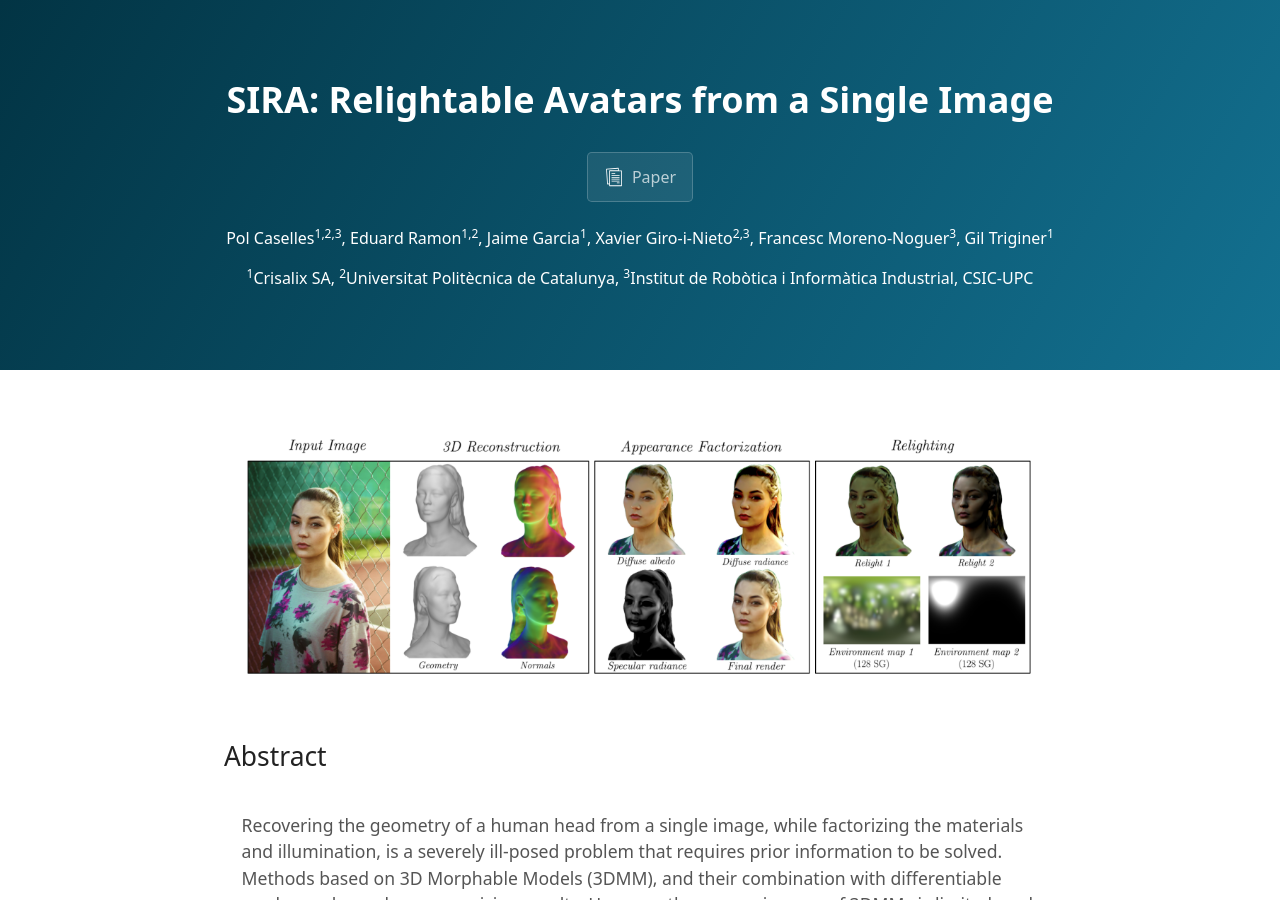
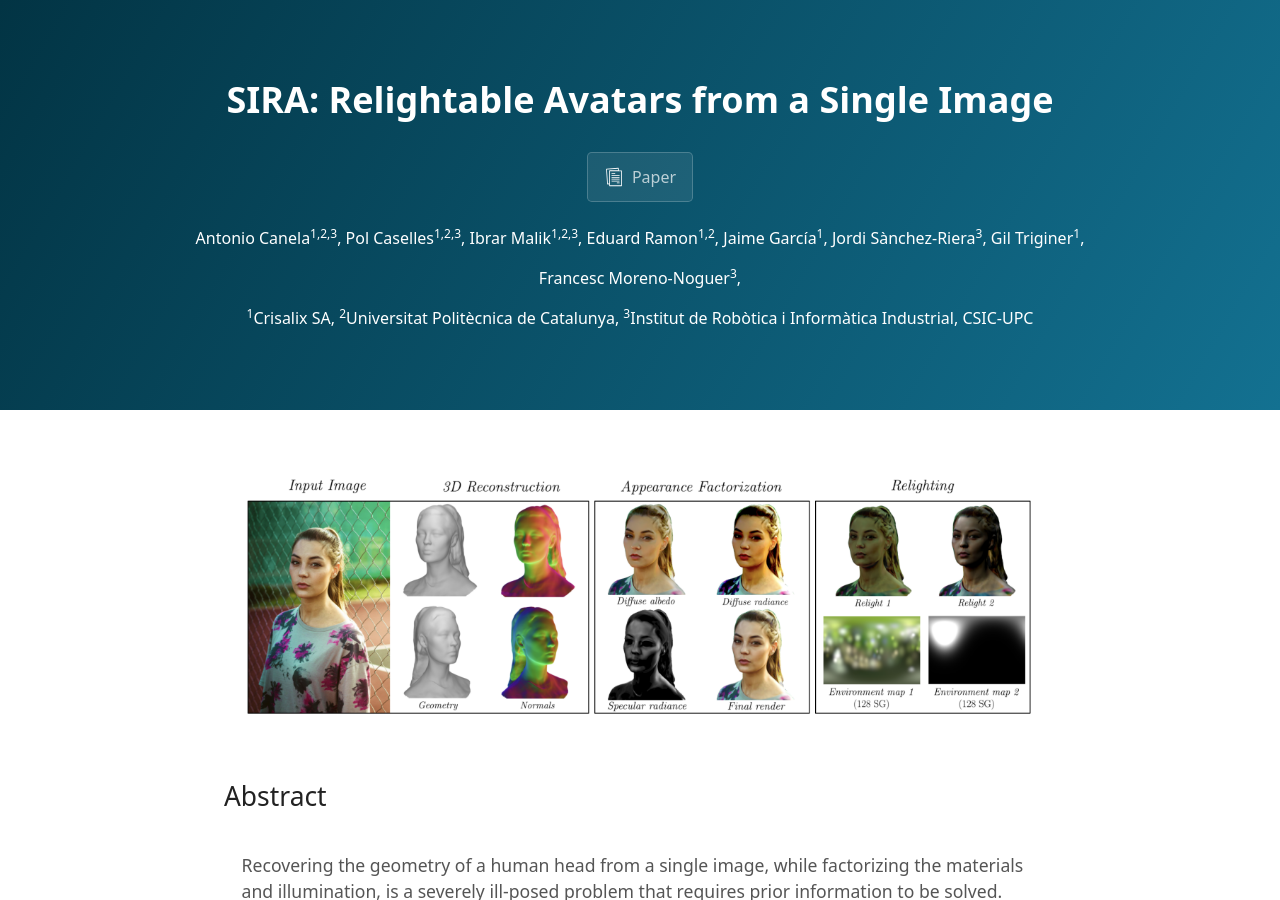
Before and after one commit to CrisalixSA/instant-avatar, a Jekyll site: the page built from index.md, in a window 1280 px wide and 900 px high. Built offline with Jekyll 4.4.1, drawn with Linux system fonts in a browser that asks for light colours.

Commit message:
Updated authors

```diff
--- a/_layouts/default.html
+++ b/_layouts/default.html
@@ -14,12 +14,14 @@
         <a href="{{ site.paper_url }}" class="btn"><img src="assets/images/icons/paper.svg" class="icon-paper"/>Paper</a>
       </div>
       <div class="authors">
+        <p class="authors__name">Antonio Canela<sup>1,2,3</sup></p>,
         <p class="authors__name">Pol Caselles<sup>1,2,3</sup></p>,
+        <p class="authors__name">Ibrar Malik<sup>1,2,3</sup></p>,
         <p class="authors__name">Eduard Ramon<sup>1,2</sup></p>,
-        <p class="authors__name">Jaime Garcia<sup>1</sup></p>,
-        <p class="authors__name">Xavier Giro-i-Nieto<sup>2,3</sup></p>,
+        <p class="authors__name">Jaime García<sup>1</sup></p>,
+        <p class="authors__name">Jordi Sànchez-Riera<sup>3</sup></p>,
+        <p class="authors__name">Gil Triginer<sup>1</sup></p>,
         <p class="authors__name">Francesc Moreno-Noguer<sup>3</sup></p>,
-        <p class="authors__name">Gil Triginer<sup>1</sup></p>
       </div>
       <div class="affiliations">
         <p class="affiliation__name"><sup>1</sup>Crisalix SA</p>,
```
